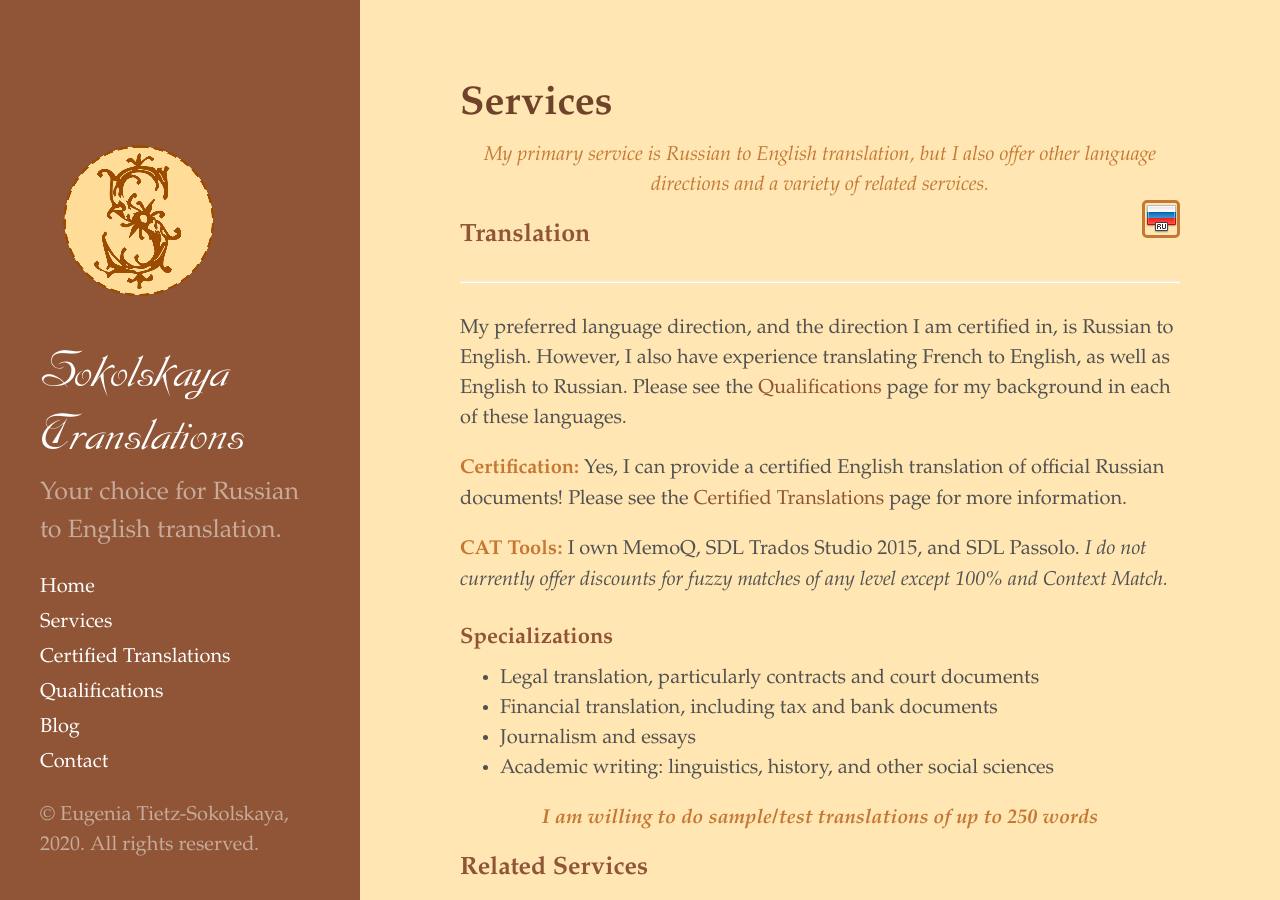
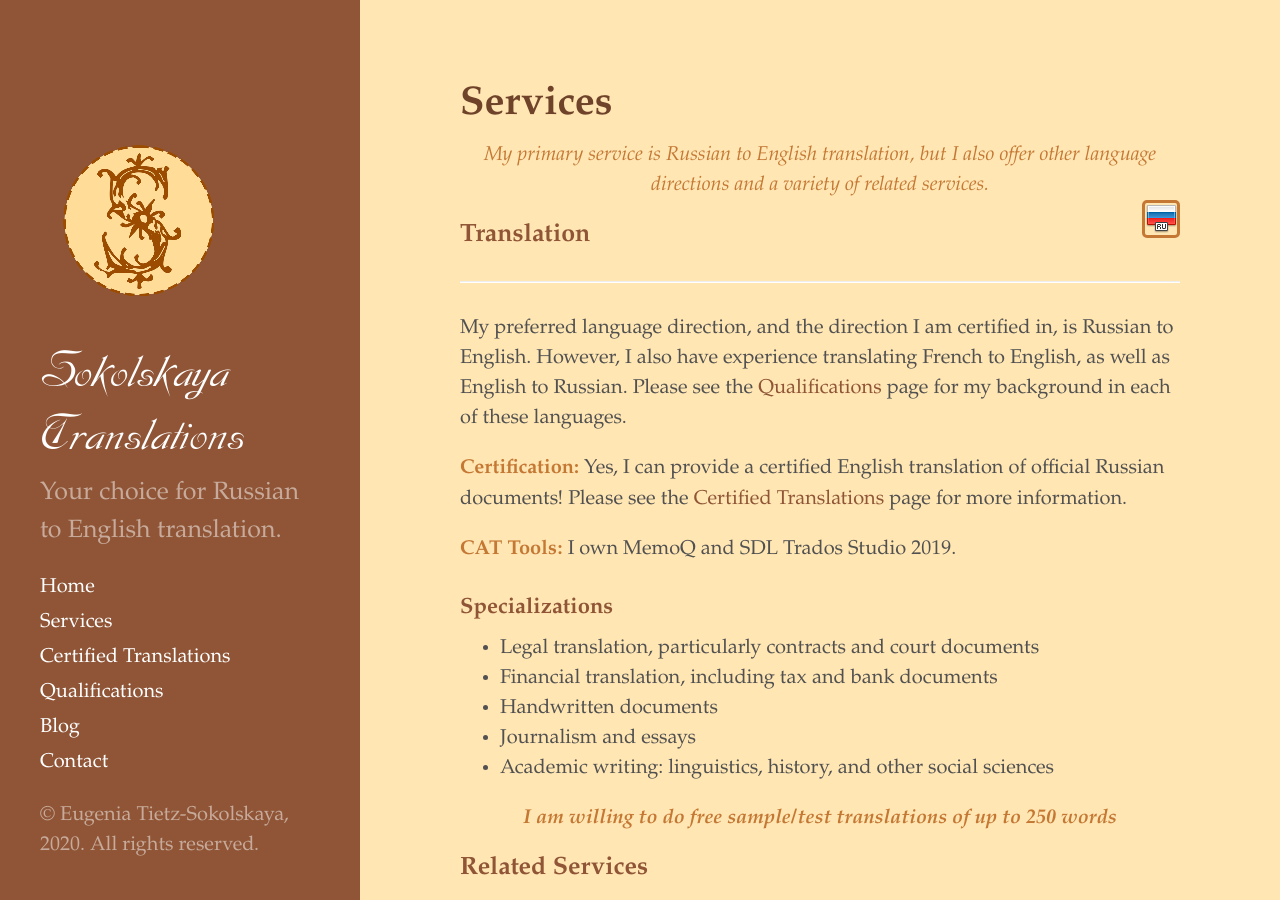
Before and after one commit to geniasokol/geniasokol.github.io, a Jekyll site: the page built from services.md, in a window 1280 px wide and 900 px high. Built offline with Jekyll 4.4.1, drawn with Linux system fonts in a browser that asks for light colours.

Commit message:
Updated main pages

```diff
--- a/index.html
+++ b/index.html
@@ -9,7 +9,7 @@ title: Home
 <hr />
 <p><strong>Need something translated from Russian to English?</strong></p>
 <img src="{{ site.baseurl }}public/photoshoot_crop.jpg" alt="Photo of me" style="border:3px solid;border-color:rgb(196, 120, 52);width: 250px;margin-left:20px;padding:0px;background:transparent;" align="right">
-<p><strong>I can help!</strong> I have been translating professionally for about seven years and have an M.A. in Translation from Kent State University. With my native command of both Russian and English, combined with a strong background in translation theory and practice, I have a unique advantage in providing high-quality translations with fast turnaround times. I also provide several related services, such as certification, editing, transcription, and formatting.</p>
+<p><strong>I can help!</strong> I have been translating professionally for about seven years and have an M.A. in Translation from Kent State University. With my native command of both Russian and English, combined with a strong background in translation theory and practice, I have a unique advantage in providing the translation you need to achieve your goals. I also provide several related services, such as certification, editing, transcription, and formatting.</p>
 <p>I am a voting member of the American Translators Association and am <a href="http://atanet.org/listing/18052">listed in their directory</a>. I have passed the ATA Certification Exam for Russian to English and am active in the Slavic Languages Division, including serving as its Assistant Administrator and blog editor.</p>
 <p>I work with both agencies and direct clients. If you think you might have a project for me, please feel free to contact me - contact info is listed on the <a href="{{ site.baseurl }}contact/index.html">Contact</a> page. I look forward to working with you!</p>
 <p>P.S. You are also welcome to check out my <a href="{{ site.baseurl }}blog/index.html">blog</a>!</p>
--- a/services.md
+++ b/services.md
@@ -13,16 +13,16 @@ My preferred language direction, and the direction I am certified in, is Russian
 
 **Certification:** Yes, I can provide a certified English translation of official Russian documents! Please see the <a href="{{ site.baseurl }}certification/">Certified Translations</a> page for more information.
 
-**CAT Tools:** I own MemoQ, SDL Trados Studio 2015, and SDL Passolo.
-*I do not currently offer discounts for fuzzy matches of any level except 100% and Context Match.*
+**CAT Tools:** I own MemoQ and SDL Trados Studio 2019.
 
 ### Specializations
   * Legal translation, particularly contracts and court documents
   * Financial translation, including tax and bank documents
+  * Handwritten documents
   * Journalism and essays
   * Academic writing: linguistics, history, and other social sciences
 
-<div style="text-align: center;"><em><strong>I am willing to do sample/test translations of up to 250 words</strong></em></div>
+<div style="text-align: center;"><em><strong>I am willing to do free sample/test translations of up to 250 words</strong></em></div>
 
 ## Related Services
 ------------
```
Also changed, not shown: certification.md (+2 -2 lines), certification_russian.md (+1 -1 lines), index_russian.md (+1 -1 lines), services_russian.md (+4 -4 lines).
